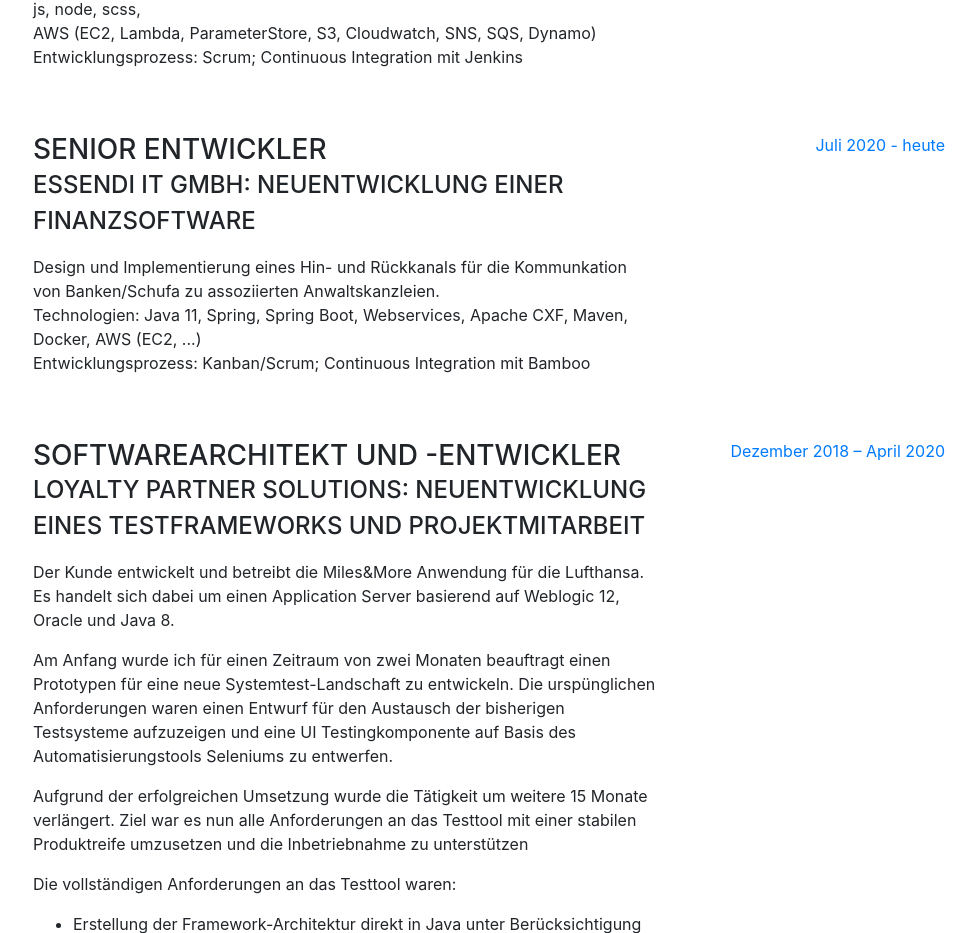
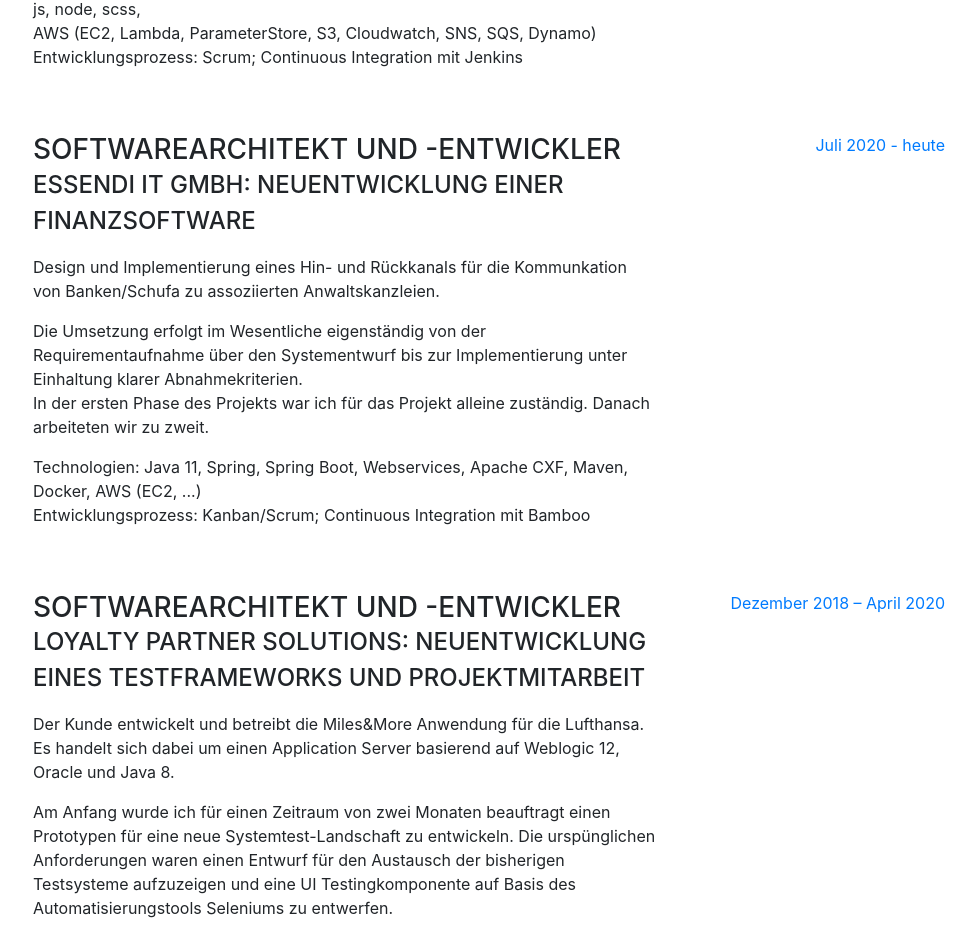
Before and after one commit to nasahl/website-nasahl, a website with bundled scripts: page index.html in a window 1280 px wide. Shown: the part 1236-2169 px from the top of the page, without its empty margins (287-1263 px from the left). Built offline with nearby package versions, Linux system fonts and the light colour scheme; a web font is replaced by a local one.

Commit message:
Anpassung Text essendi

```diff
--- a/index.html
+++ b/index.html
@@ -152,11 +152,13 @@
 
            <div class="resume-item d-flex flex-column flex-md-row mb-5">
                 <div class="resume-content mr-auto">
-                    <h3 class="mb-0">Senior Entwickler</h3>
+                    <h3 class="mb-0">Softwarearchitekt und -entwickler</h3>
                     <div class="subheading mb-3">essendi it GmbH: Neuentwicklung einer Finanzsoftware</div>
-                    <p>Design und Implementierung eines Hin- und Rückkanals für die Kommunkation von Banken/Schufa zu assoziierten Anwaltskanzleien.
-                        <br>Technologien: Java 11, Spring, Spring Boot, Webservices, Apache CXF, Maven, Docker, AWS (EC2, ...)
-                        <br> Entwicklungsprozess: Kanban/Scrum; Continuous Integration mit Bamboo</p>
+                    <p>Design und Implementierung eines Hin- und Rückkanals für die Kommunkation von Banken/Schufa zu assoziierten Anwaltskanzleien.</p>
+					<p>Die Umsetzung erfolgt im Wesentliche eigenständig von der Requirementaufnahme über den Systementwurf bis zur Implementierung  unter Einhaltung klarer Abnahmekriterien.
+					<br>In der ersten Phase des Projekts war ich für das Projekt alleine zuständig. Danach arbeiteten wir zu zweit.
+                    <p>Technologien: Java 11, Spring, Spring Boot, Webservices, Apache CXF, Maven, Docker, AWS (EC2, ...)
+                    <br> Entwicklungsprozess: Kanban/Scrum; Continuous Integration mit Bamboo</p>
                 </div>
                 <div class="resume-date text-md-right">
                     <span class="text-primary">Juli 2020 - heute</span>
```
